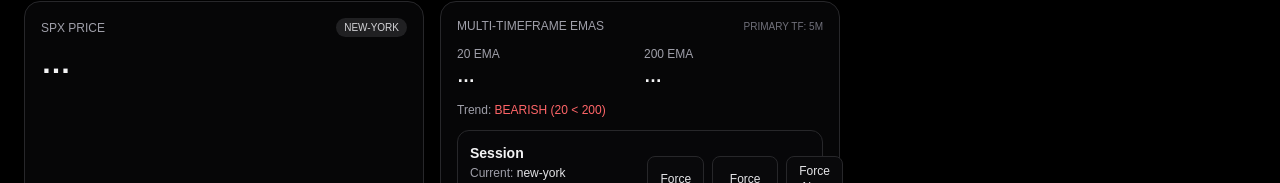
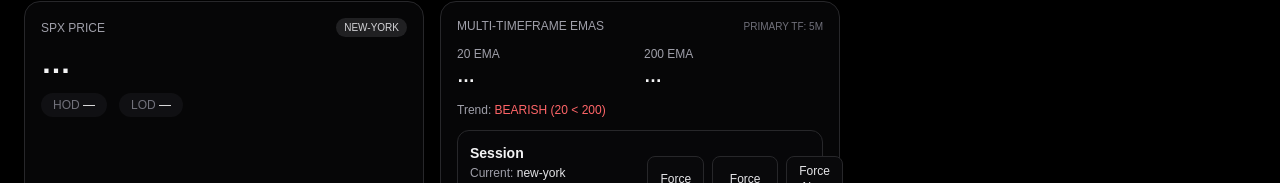
Before and after one commit to mitchellsummers5280-alt/spx-algo-app, a Next.js app: page /spx/debug in a window 1280 px wide. Shown: the part 99-282 px from the top of the page. Built offline with nearby package versions, Linux system fonts and the light colour scheme; no server answers.

Commit message:
Polish SPX price card with cash-session HOD/LOD

```diff
--- a/app/spx/debug/page.tsx
+++ b/app/spx/debug/page.tsx
@@ -10,6 +10,62 @@ import { useJournalStore } from "@/lib/store/journalStore";
 import { usePolygonLive } from "@/lib/hooks/usePolygonLive";
 import { useSessionLevelsStore } from "@/lib/store/sessionLevelsStore";
 import { useInstitutionalSessions } from "@/lib/hooks/useInstitutionalSessions";
+
+function getNYParts(ms: number) {
+  const dtf = new Intl.DateTimeFormat("en-US", {
+    timeZone: "America/New_York",
+    year: "numeric",
+    month: "2-digit",
+    day: "2-digit",
+    hour: "2-digit",
+    minute: "2-digit",
+    hour12: false,
+  });
+
+  const parts = dtf.formatToParts(new Date(ms));
+  const get = (type: string) => parts.find((p) => p.type === type)?.value;
+
+  const yyyy = get("year")!;
+  const mm = get("month")!;
+  const dd = get("day")!;
+  const hh = Number(get("hour") ?? "0");
+  const mi = Number(get("minute") ?? "0");
+
+  return {
+    nyDay: `${yyyy}-${mm}-${dd}`,
+    minutes: hh * 60 + mi,
+  };
+}
+
+function computeSpxCashHodLod(oneMinCandles: { t: number; h: number; l: number }[]) {
+  if (!oneMinCandles?.length) return { hod: null as number | null, lod: null as number | null };
+
+  const nowNY = getNYParts(Date.now());
+  const START = 9 * 60 + 30; // 09:30
+  const END = 16 * 60;       // 16:00
+
+  let hod = -Infinity;
+  let lod = Infinity;
+  let found = 0;
+
+  for (const c of oneMinCandles) {
+    if (!c || typeof c.t !== "number") continue;
+    const p = getNYParts(c.t);
+
+    if (p.nyDay !== nowNY.nyDay) continue;
+    if (p.minutes < START || p.minutes > END) continue;
+
+    if (typeof c.h === "number") hod = Math.max(hod, c.h);
+    if (typeof c.l === "number") lod = Math.min(lod, c.l);
+    found++;
+  }
+
+  if (!found || !Number.isFinite(hod) || !Number.isFinite(lod)) {
+    return { hod: null, lod: null };
+  }
+
+  return { hod, lod };
+}
 
 function formatTime(ms: number) {
   const d = new Date(ms);
@@ -100,6 +156,7 @@ export default function Page() {
 
   // ✅ candles
   const oneMinCandles = useCandleStore((s) => s.candlesByTf["1m"]);
+  const { hod: spxHod, lod: spxLod } = computeSpxCashHodLod(oneMinCandles);
   const fiveMinCandles = useCandleStore((s) => s.candlesByTf["5m"]);
   const lastUpdated1m = useCandleStore((s) => s.lastUpdatedByTf["1m"]);
   const lastUpdated5m = useCandleStore((s) => s.lastUpdatedByTf["5m"]);
@@ -257,6 +314,23 @@ export default function Page() {
             {price ? price.toFixed(2) : "…"}
           </div>
 
+          {/* SPX Cash Session HOD / LOD */}
+          <div className="mt-3 flex items-center gap-3 text-xs">
+            <div className="rounded-full bg-zinc-900/60 px-3 py-1 text-zinc-300">
+              <span className="text-zinc-500">HOD</span>{" "}
+              <span className="font-medium text-zinc-100">
+                {spxHod != null ? spxHod.toFixed(2) : "—"}
+              </span>
+            </div>
+
+            <div className="rounded-full bg-zinc-900/60 px-3 py-1 text-zinc-300">
+              <span className="text-zinc-500">LOD</span>{" "}
+              <span className="font-medium text-zinc-100">
+                {spxLod != null ? spxLod.toFixed(2) : "—"}
+              </span>
+            </div>
+          </div>
+
           {latestCandle && (
             <div className="mt-2 text-xs text-zinc-500">
               Last 1m: O {latestCandle.o.toFixed(2)} · H{" "}
@@ -265,6 +339,7 @@ export default function Page() {
             </div>
           )}
         </div>
+
 
         {/* Multi-timeframe EMAs (Primary TF 5m) */}
         <div className="rounded-2xl border border-zinc-800 bg-zinc-950/70 p-4">
--- a/lib/utils/marketTime.ts
+++ b/lib/utils/marketTime.ts
@@ -1,7 +1,7 @@
 // lib/utils/marketTime.ts
 export type SessionWindow = {
   startHHMM: string; // "09:30"
-  endHHMM: string;   // "11:30"
+  endHHMM: string;   // "16:00"
 };
 
 function hhmmToMinutes(hhmm: string) {
@@ -37,7 +37,7 @@ export function formatEtTime(now = new Date()) {
 
 export function inSessionWindow(
   minutesNow: number,
-  window: SessionWindow = { startHHMM: "09:30", endHHMM: "11:30" }
+  window: SessionWindow = { startHHMM: "09:30", endHHMM: "16:00" }
 ) {
   const start = hhmmToMinutes(window.startHHMM);
   const end = hhmmToMinutes(window.endHHMM);
```
